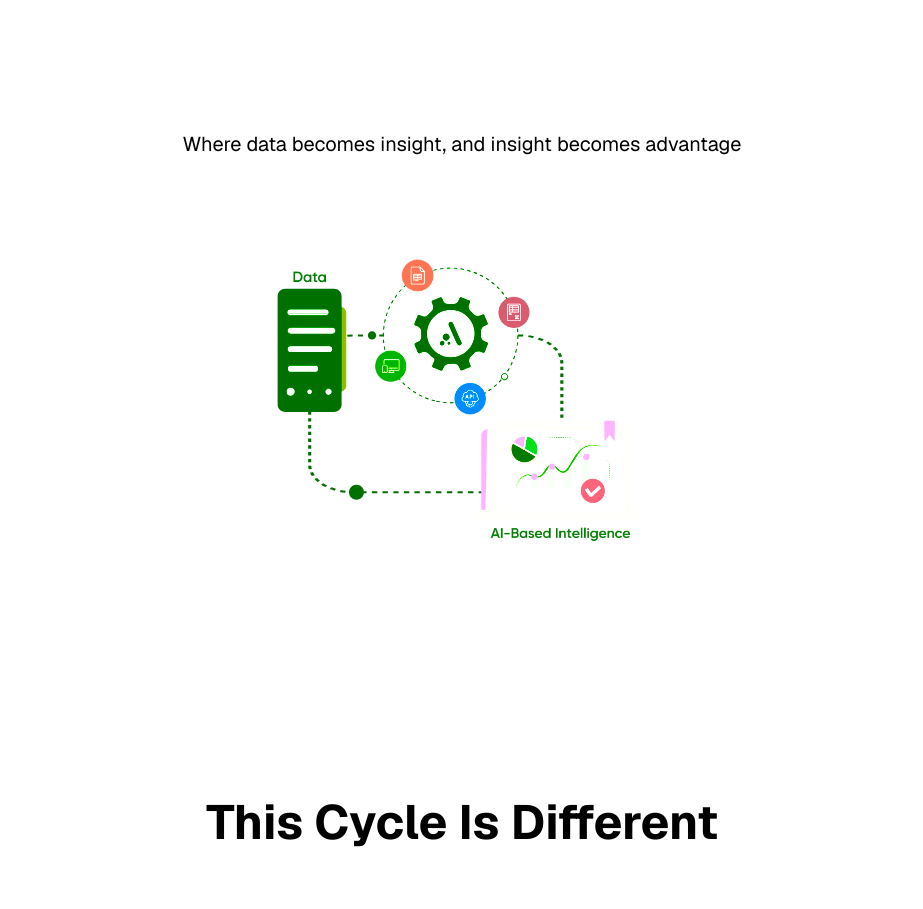
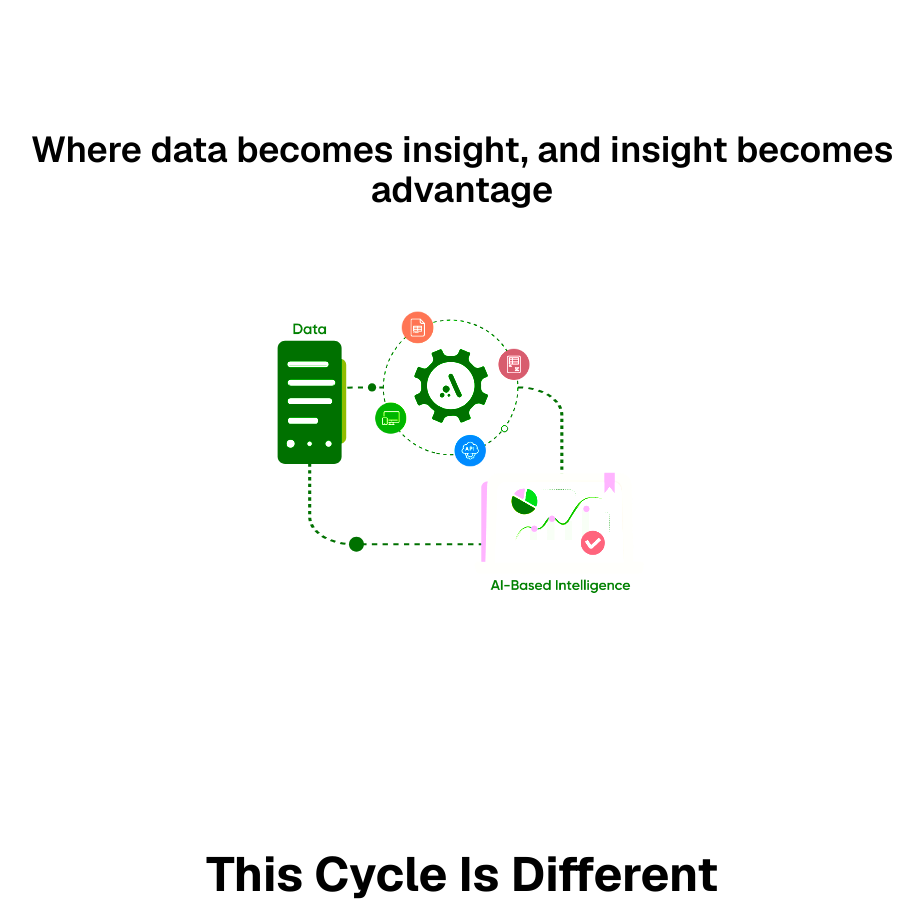
Before and after one commit to Kfar19/CursorWeb, a Next.js app: page / in a window 1280 px wide. Shown: the part 1200-2109 px from the top of the page, without its empty margins (178-1101 px from the left). Built offline with nearby package versions, Linux system fonts and the light colour scheme; no server answers.

Commit message:
Make 'Where data becomes insight' text larger and bolder

```diff
--- a/src/app/page.tsx
+++ b/src/app/page.tsx
@@ -1171,7 +1171,7 @@ export default function Home() {
                       <h2 className="text-3xl sm:text-4xl md:text-5xl font-black text-black mb-6 text-center leading-tight tracking-tight">
               The Data That Moves Money
             </h2>
-          <p className="text-xl text-black max-w-4xl mx-auto mb-12 text-center relative z-10">
+          <p className="text-2xl sm:text-3xl md:text-4xl text-black max-w-4xl mx-auto mb-12 text-center relative z-10 font-semibold">
             Where data becomes insight, and insight becomes advantage
           </p>
 
```
